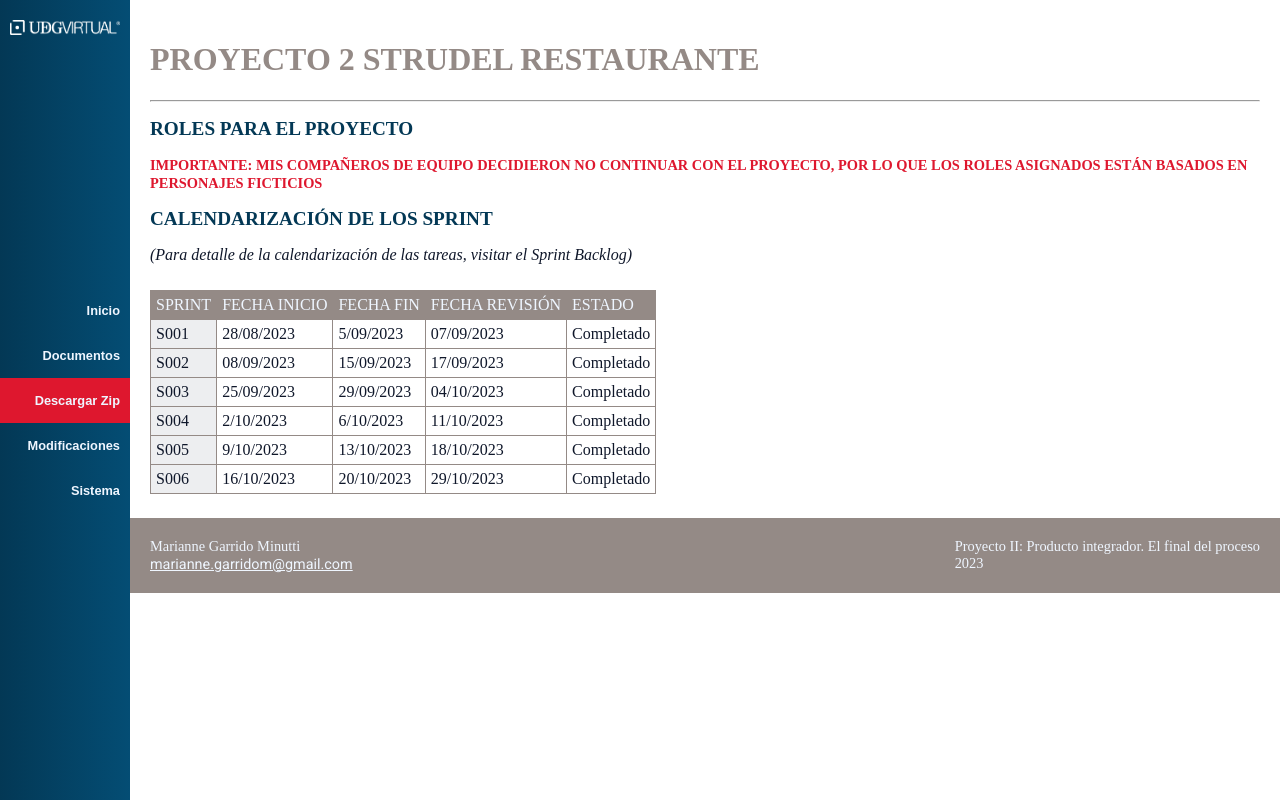
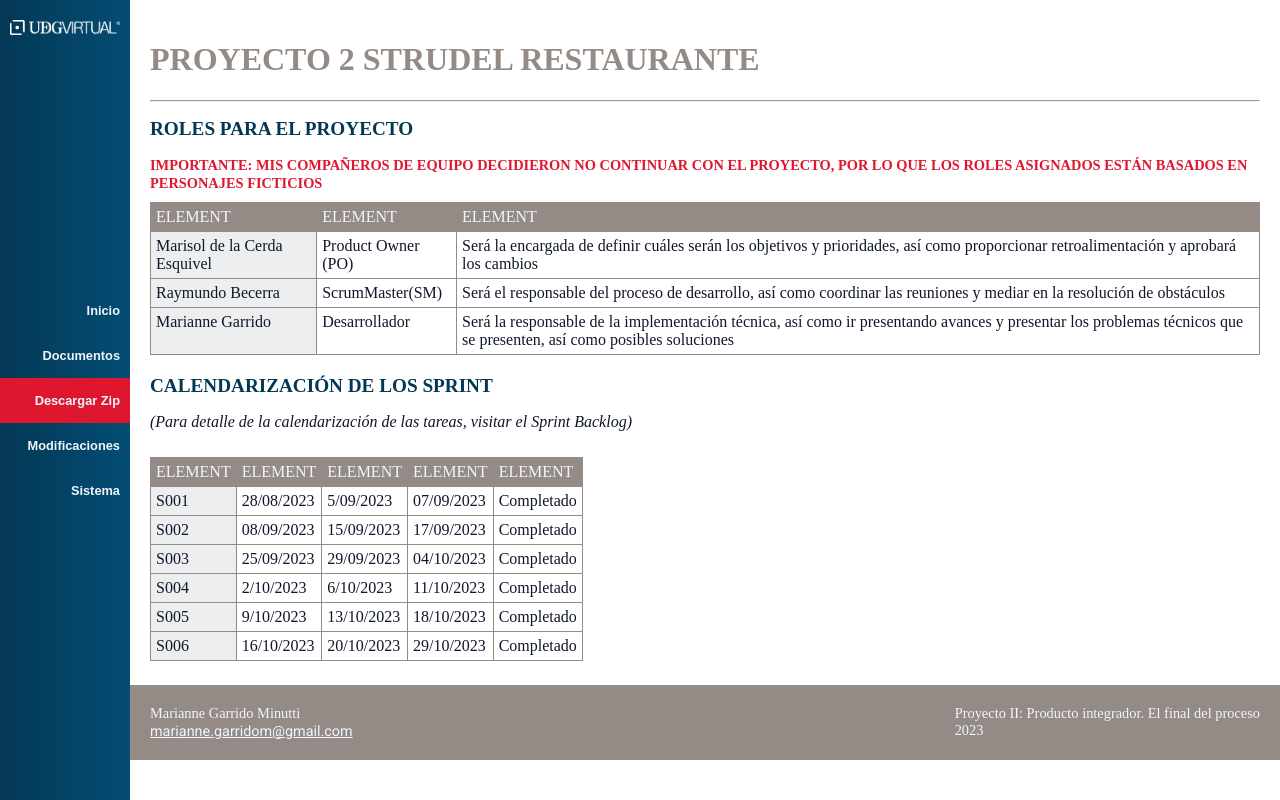
Before and after one commit to Marianne-90/proyecto-2-menu, a React (Vite) app: page /doc in a window 1280 px wide. Built offline with nearby package versions, Linux system fonts and the light colour scheme; a web font is replaced by a local one.

Commit message:
table component

```diff
--- a/src/pages/documents/ProyectDocuments.jsx
+++ b/src/pages/documents/ProyectDocuments.jsx
@@ -1,9 +1,8 @@
 import "./style.css";
-import { ROLES } from "data/doc"
-
+import { ROLES, SPRINTS_CALENDAR, USER_HISTORY } from "data/doc";
+import { Table } from "./Table";
 
 export const ProyectDocuments = () => {
-console.log(ROLES);
 
   return (
     <div className="doc">
@@ -15,7 +14,8 @@ console.log(ROLES);
         proyecto, por lo que los roles asignados están basados en personajes
         ficticios
       </span>
-
+      <br />
+      <Table table={ROLES} />
       <h2>CALENDARIZACIÓN DE LOS SPRINT</h2>
       <p>
         <i>
@@ -23,63 +23,7 @@ console.log(ROLES);
           Backlog)
         </i>
       </p>
-      <div className="table">
-        <tr>
-          <td>Sprint</td>
-          <td>fecha inicio </td>
-          <td>fecha fin</td>
-          <td>fecha revisión</td>
-          <td>estado</td>
-        </tr>
-
-        <tr>
-          <td>S001</td>
-          <td>28/08/2023 </td>
-          <td>5/09/2023</td>
-          <td>07/09/2023</td>
-          <td className="complete">Completado</td>
-        </tr>
-
-        <tr>
-          <td>S002</td>
-          <td>08/09/2023</td>
-          <td>15/09/2023</td>
-          <td>17/09/2023</td>
-          <td className="complete">Completado</td>
-        </tr>
-
-        <tr>
-          <td>S003</td>
-          <td>25/09/2023</td>
-          <td>29/09/2023</td>
-          <td>04/10/2023</td>
-          <td className="complete">Completado</td>
-        </tr>
-
-        <tr>
-          <td>S004</td>
-          <td>2/10/2023</td>
-          <td>6/10/2023</td>
-          <td>11/10/2023</td>
-          <td className="complete">Completado</td>
-        </tr>
-
-        <tr>
-          <td>S005</td>
-          <td>9/10/2023</td>
-          <td>13/10/2023</td>
-          <td>18/10/2023</td>
-          <td className="complete">Completado</td>
-        </tr>
-
-        <tr>
-          <td>S006</td>
-          <td>16/10/2023</td>
-          <td>20/10/2023</td>
-          <td>29/10/2023</td>
-          <td className="complete">Completado</td>
-        </tr>
-      </div>
+      <Table table={SPRINTS_CALENDAR} />
     </div>
   );
 };
--- /dev/null
+++ b/src/pages/documents/Table.jsx
@@ -0,0 +1,20 @@
+export const Table = ({ table }) => {
+  return (
+    <div className="table">
+      <tr>
+        {table.headers.map((element, index) => {
+          return <td key={index}>element</td>;
+        })}
+      </tr>
+      {table.columns.map((column, index) => {
+        return (
+          <tr key={index}>
+            {column.map((row, subIndex) => {
+              return <td key={subIndex}>{row}</td>;
+            })}
+          </tr>
+        );
+      })}
+    </div>
+  );
+};
```
